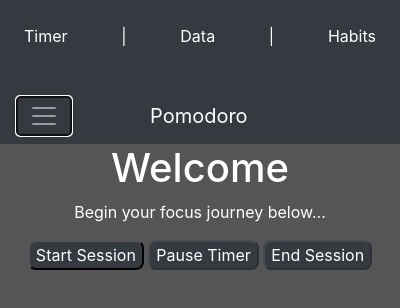
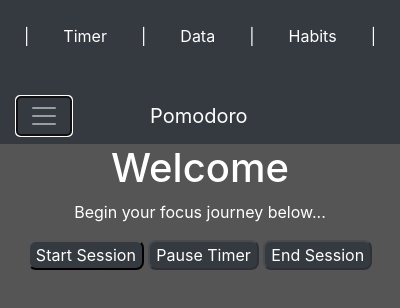
Before and after one commit to ConnorHerfurth/Pomodoro-Timer, an Electron app: page src/index.html in a window 400 px wide. Both pictures are taken after a click on the button "Toggle navigation". Drawn offline with nearby package versions, Linux system fonts and the light colour scheme.

Commit message:
Minor visual change

```diff
--- a/src/index.html
+++ b/src/index.html
@@ -24,11 +24,13 @@
 		<div class="collapse" id="navbarToggleExternalContent">
 		  <div class="bg-dark p-4">
 			<div class="options">
+				<p>|</p>
 				<a href="#">Timer</a>
 				<p>|</p>
 				<a href="#">Data</a>
 				<p>|</p>
 				<a href="#">Habits</a>
+				<p>|</p>
 			</div>
 		  </div>
 		</div>
```
